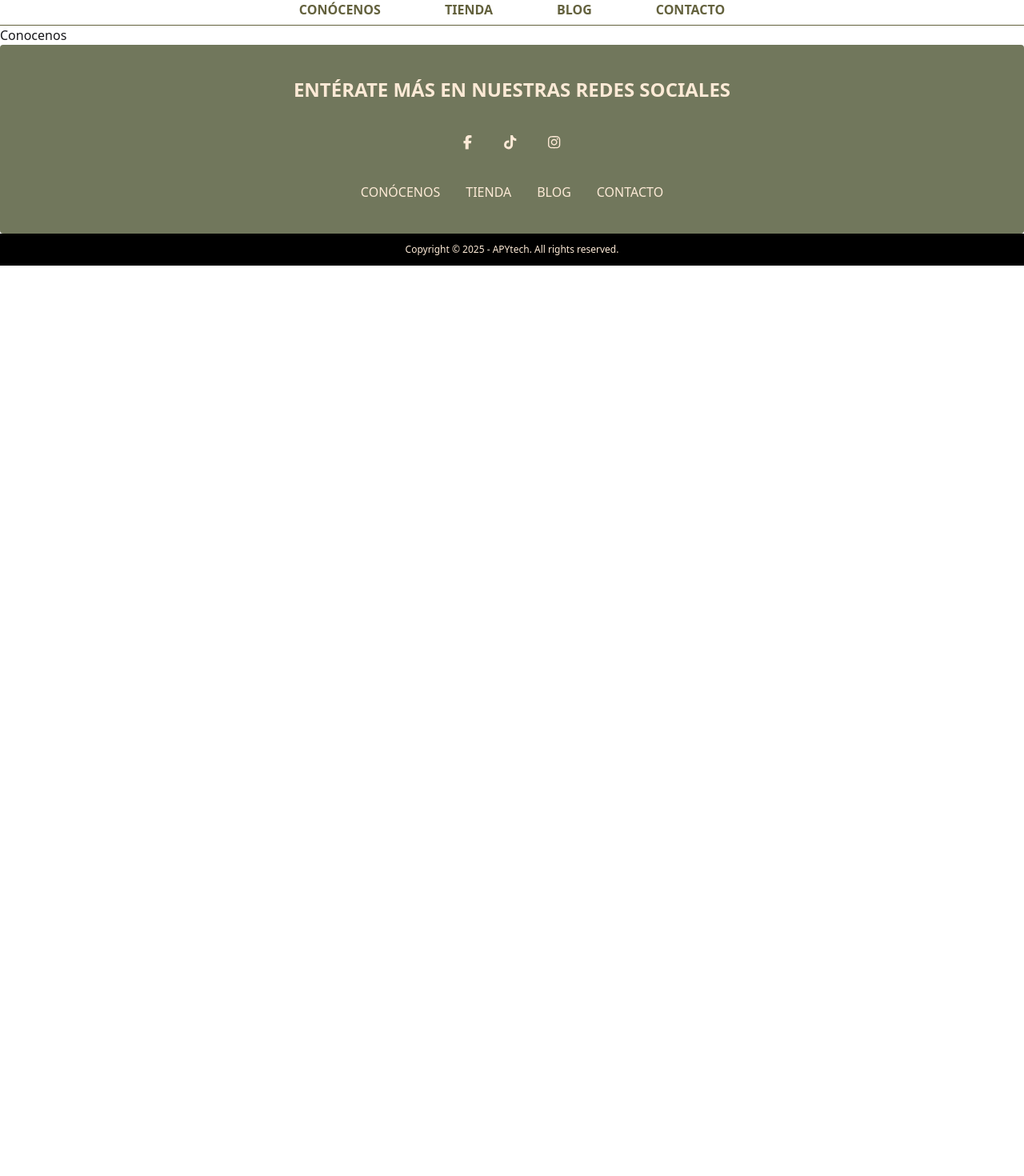
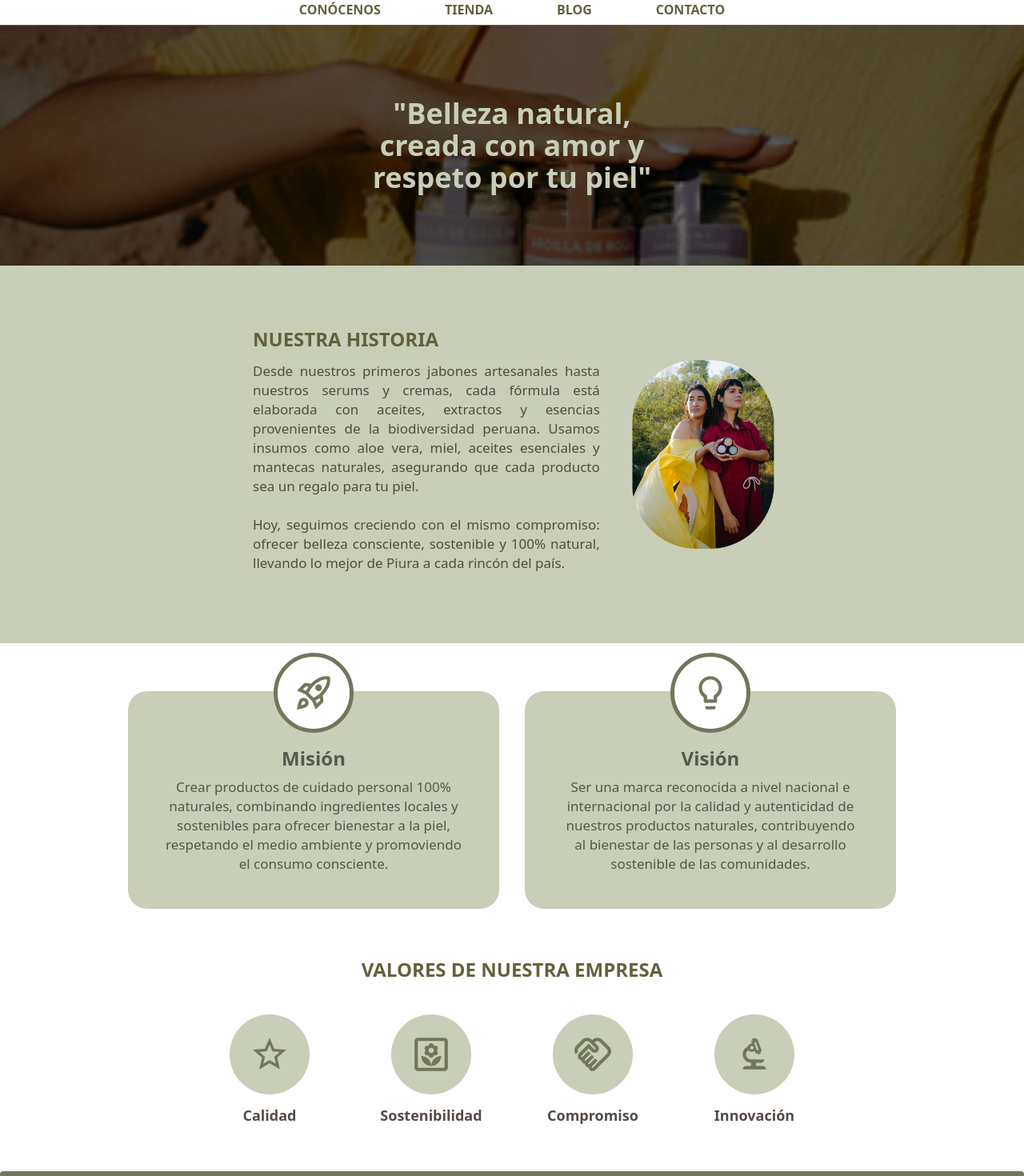
Before and after one commit to Aniguza/BRISA_NATURAL, a React (Vite) app: page /conocenos in a window 1280 px wide. Shown: the part 80-1550 px from the top of the page at 80% size. Before the commit the page ends 800 px from the top, so only its background shows below. Built offline with nearby package versions, Linux system fonts and the light colour scheme.

Commit message:
conocenos

```diff
--- a/src/App.css
+++ b/src/App.css
@@ -31,6 +31,19 @@
 #root {
   margin: 0 auto;
 }
+
 .titulo-estilo {
   @apply font-bold font-titulos text-primario text-2xl mb-10 lg:text-4xl;
 }
+
+.hover_menu{
+  @apply  hover:underline ;
+}
+
+/* Resposive tablet y pc - CONOCENOS */
+.resp-icons{
+  @apply md:w-22 md:h-22 lg:w-25 lg:h-25;
+}
+.texto_cono{
+  @apply md:text-[16px] md:leading-5 lg:text-[20px] lg:leading-6 xl:text-[17px];
+}
--- a/src/componentes/Conocenos.jsx
+++ b/src/componentes/Conocenos.jsx
@@ -1,7 +1,16 @@
 import React from 'react'
+import { Portada_conocenos } from './Conocenos/Portada_conocenos'
+import { Hero_conocenos } from './Conocenos/Hero_conocenos'
+import { Mivi_conocenos } from './Conocenos/mivi_conocenos'
+import { Valores } from './Conocenos/Valores'
 
 export const Conocenos = () => {
   return (
-    <div>Conocenos</div>
+    <>
+      <Portada_conocenos />
+      <Hero_conocenos />
+      <Mivi_conocenos />
+      <Valores />
+    </>
   )
 }
--- /dev/null
+++ b/src/componentes/Conocenos/Hero_conocenos.jsx
@@ -0,0 +1,25 @@
+import React from "react"
+import Hero from '../../assets/img/img_historia.png'
+
+export const Hero_conocenos = () => {
+  return (
+    <div className="hero bg-extra h-full py-3 md:p-10 lg:px-45 lg:py-15 xl:px-70">
+      <div className="hero-content flex-row-reverse md:gap-7">
+        <div>
+        <img
+          src={Hero}
+          className="w-sm pr-4 md:w-6xl"
+        />
+        </div>
+        <div className="pl-5 pr-3">
+          <h1 className="text-xs font-bold text-secondario md:text-lg lg:text-2xl">NUESTRA HISTORIA</h1>
+          <p className="py-3 text-justify text-[8px] leading-3 text-texto texto_cono">
+            Desde nuestros primeros jabones artesanales hasta nuestros serums y cremas, cada fórmula está elaborada con aceites, extractos y esencias provenientes de la biodiversidad peruana. Usamos insumos como aloe vera, miel, aceites esenciales y mantecas naturales, asegurando que cada producto sea un regalo para tu piel. <br /><br />
+            Hoy, seguimos creciendo con el mismo compromiso: ofrecer belleza consciente, sostenible y 100% natural, llevando lo mejor de Piura a cada rincón del país.
+          </p>
+
+        </div>
+      </div>
+    </div>
+  );
+};
--- /dev/null
+++ b/src/componentes/Conocenos/Mivi_conocenos.jsx
@@ -0,0 +1,50 @@
+import React from "react";
+import RocketLaunchOutlinedIcon from "@mui/icons-material/RocketLaunchOutlined";
+import LightbulbOutlinedIcon from "@mui/icons-material/LightbulbOutlined";
+
+const Card = ({ title, description, Icon }) => {
+  return (
+    <div className=" mx-auto">
+      <div className="bg-extra rounded-3xl p-5 text-center relative h-full lg:px-11">
+        {/* Circle with Icon */}
+        <div className="absolute -top-8 left-1/2 -translate-x-1/2 lg:-top-12">
+          <div className="w-16 h-16 rounded-full bg-white flex items-center justify-center border-3 border-icons resp-icons lg:border-5">
+            <Icon
+              className="hidden sm:block text-icons"
+              style={{ fontSize: window.innerWidth < 1024 ? 35 : 50 }}
+            />
+          </div>
+        </div>
+
+        {/* Content */}
+        <div className="pt-5 md:pt-12">
+          <h2 className="text-[#53594F] text-sm font-bold mb-2 md:text-2xl">{title}</h2>
+          <p className="text-[#53594F] text-[9px] leading-3 mb-6 texto_cono">{description}</p>
+        </div>
+      </div>
+    </div>
+  );
+};
+
+export const Mivi_conocenos = () => {
+  return (
+    <div className="px-5 py-15 md:px-27 lg:px-40">
+      <div className="grid grid-cols-2 grid-rows-1 gap-4 md:gap-8">
+        <div>
+          <Card
+            Icon={RocketLaunchOutlinedIcon}
+            title="Misión"
+            description="Crear productos de cuidado personal 100% naturales, combinando ingredientes locales y sostenibles para ofrecer bienestar a la piel, respetando el medio ambiente y promoviendo el consumo consciente."
+          />
+        </div>
+        <div>
+          <Card
+            Icon={LightbulbOutlinedIcon}
+            title="Visión"
+            description="Ser una marca reconocida a nivel nacional e internacional por la calidad y autenticidad de nuestros productos naturales, contribuyendo al bienestar de las personas y al desarrollo sostenible de las comunidades."
+          />
+        </div>
+      </div>
+    </div>
+  );
+};
--- /dev/null
+++ b/src/componentes/Conocenos/Portada_conocenos.jsx
@@ -0,0 +1,22 @@
+import React from "react";
+import img from "../../assets/img/port_conocenos.png";
+
+export const Portada_conocenos = () => {
+  return (
+    <div
+      className="hero flex justify-center h-50 lg:h-75"
+      style={{
+        backgroundImage: `url(${img})`,
+      }}
+    >
+
+      <div className="hero-content text-neutral-content text-center w-80 md:w-100 lg:w-115">
+
+          <h1 className="text-2xl font-bold text-extra text-center md:text-3xl lg:text-4xl">
+            "Belleza natural, creada con amor y respeto por tu piel"
+          </h1>
+
+      </div>
+    </div>
+  );
+};
--- /dev/null
+++ b/src/componentes/Conocenos/Valores.jsx
@@ -0,0 +1,43 @@
+import React from "react";
+
+import StarBorderOutlinedIcon from "@mui/icons-material/StarBorderOutlined";
+import YardOutlinedIcon from '@mui/icons-material/YardOutlined';
+import HandshakeOutlinedIcon from '@mui/icons-material/HandshakeOutlined';
+import BiotechOutlinedIcon from '@mui/icons-material/BiotechOutlined';
+
+const Card = ({ title, Icon }) => {
+  return (
+    <div className="flex flex-col gap-3 items-center py-10">
+      <div className="w-16 h-16 rounded-full bg-extra flex items-center justify-center resp-icons">
+        <Icon
+          className="hidden sm:block text-icons "
+          style={{ fontSize: window.innerWidth < 768 ? 30 : 50 }}
+        />
+      </div>
+      <p className="text-xs text-texto md:text-lg lg:font-bold">{title}</p>
+    </div>
+  );
+};
+export const Valores = () => {
+  return (
+    <div className=" text-center pb-4">
+      <h1 className="text-xs font-bold text-secondario md:text-2xl">
+        VALORES DE NUESTRA EMPRESA
+      </h1>
+      <div className="grid grid-cols-4 grid-rows-1 gap-2 items-center px-5 md:px-20 lg:px-60">
+        <div>
+          <Card Icon={StarBorderOutlinedIcon} title="Calidad" />
+        </div>
+        <div>
+          <Card Icon={YardOutlinedIcon} title="Sostenibilidad" />
+        </div>
+        <div>
+          <Card Icon={HandshakeOutlinedIcon} title="Compromiso" />
+        </div>
+        <div>
+          <Card Icon={BiotechOutlinedIcon} title="Innovación" />
+        </div>
+      </div>
+    </div>
+  );
+};
--- a/src/componentes/Menu.jsx
+++ b/src/componentes/Menu.jsx
@@ -5,10 +5,10 @@ export const Menu = () => {
   return (
     <>
       {/* <div className="join items-center justify-center text-secondario w-full gap-20 h-10 border-y-1 font-bold hidden md:flex"> */}
-        <Link to="/Conocenos">CONÓCENOS</Link>
-        <Link to="/Tienda">TIENDA</Link>
-        <Link to="/Blog">BLOG</Link>
-        <Link to="/Contacto">CONTACTO</Link>
+        <Link to="/Conocenos" className="hover_menu">CONÓCENOS</Link>
+        <Link to="/Tienda" className="hover_menu">TIENDA</Link>
+        <Link to="/Blog" className="hover_menu">BLOG</Link>
+        <Link to="/Contacto" className="hover_menu">CONTACTO</Link>
 
     </>
   );
--- a/src/componentes/Navbar.jsx
+++ b/src/componentes/Navbar.jsx
@@ -9,6 +9,8 @@ import { Burguer_icon } from "./burguer_icon";
 import Logo from "../assets/img/Logo.png";
 import { Link } from "react-router-dom";
 
+
+
 export const Navbar = () => {
   const [isOpen, setIsOpen] = useState(false);
 
@@ -18,27 +20,27 @@ export const Navbar = () => {
   return (
     <>
       <div className="">
-        <div className="navbar bg-white borde-none fixed top-0 z-10 h-18 justify-between">
+        <div className="navbar bg-white borde-none fixed top-0 z-10 h-18 justify-between ">
           <div className="flex flex-row ml-4 gap-4 items-center">
-            <div className="drawer w-max">
+            <div className="drawer w-max ">
               <input id="my-drawer" type="checkbox" className="drawer-toggle" />
               <div className="drawer-content">
                 {/* Page content here */}
                 <label
-                  className="md:hidden cursor-pointer w-min"
+                  className="md:hidden cursor-pointer w-min bg-amber-100"
                   htmlFor="my-drawer"
                   onClick={toggleDrawer}
                 >
                   <Burguer_icon />
                 </label>
               </div>
-              <div className="drawer-side mt-18">
+              <div className="drawer-side mt-18 ">
                 <label
                   htmlFor="my-drawer"
                   aria-label="close sidebar"
                   className="drawer-overlay"
                 ></label>
-                <div className="menu text-base-content min-h-full w-80 p-4 bg-primario ">
+                <div className="menu text-xl min-h-full w-70 p-4 bg-primario gap-3">
                   {/* Sidebar content here */}
                   <Menu />
                 </div>
```
Also changed, not shown: src/assets/img/img_historia.png (added), src/assets/img/port_conocenos.png (added).
